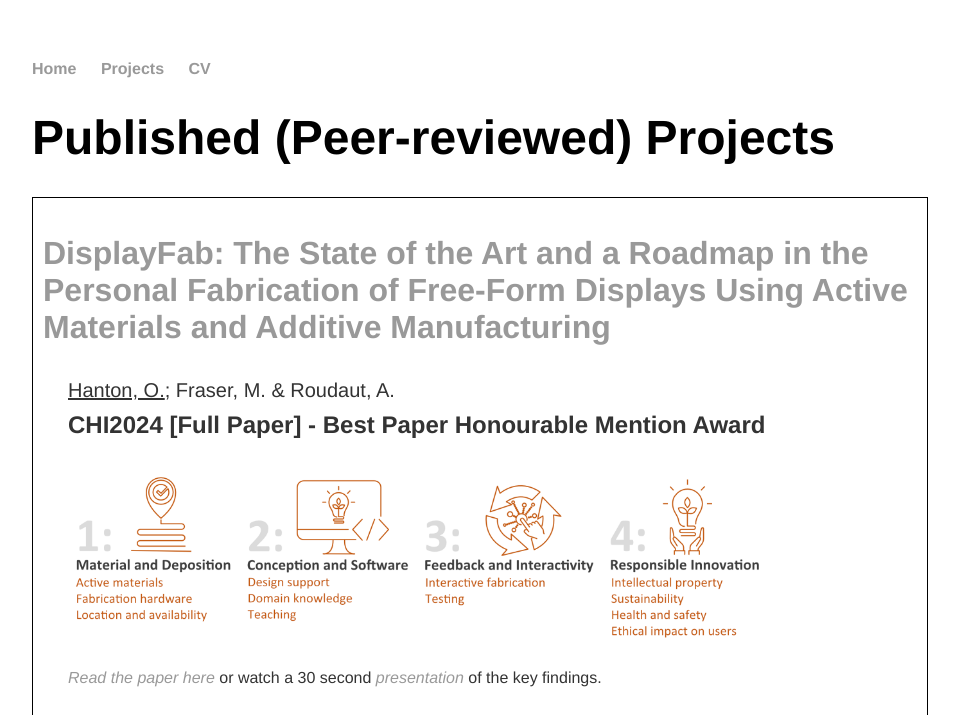
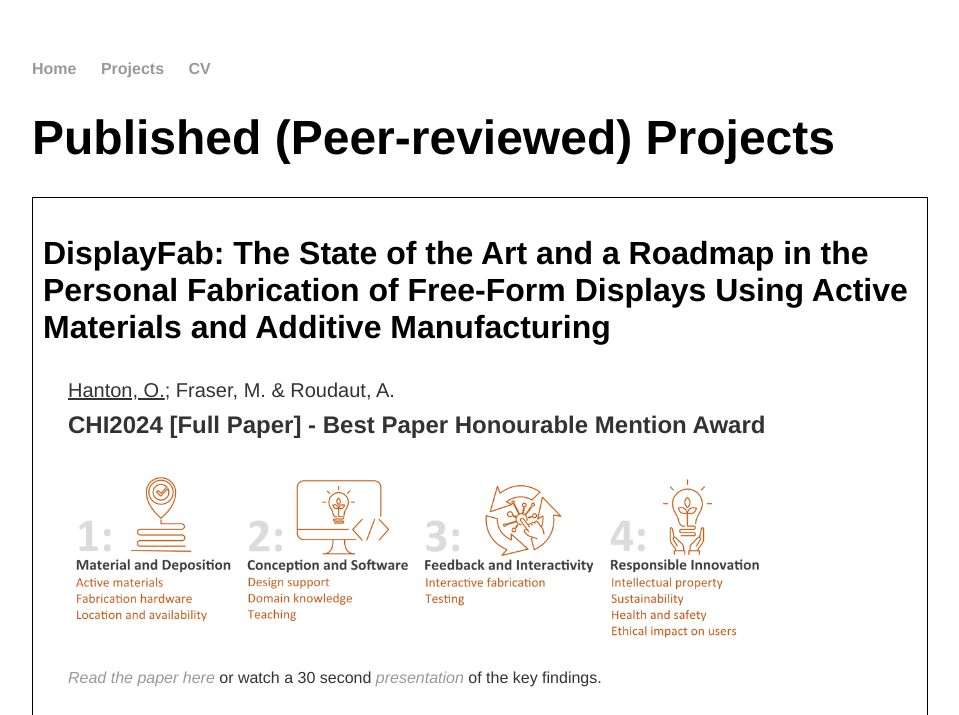
Before and after one commit to OllieHanton/olliehanton.github.io, a Jekyll site: the page built from projects.html, in a window 1280 px wide. Shown: the top 715 px of the page, without its empty margins (160-1119 px from the left). Built offline with Jekyll 4.4.1, drawn with Linux system fonts in a browser that asks for light colours; grey boxes are pictures that could not be loaded.

Commit message:
Update projects.html

```diff
--- a/projects.html
+++ b/projects.html
@@ -8,7 +8,7 @@ title: Projects
 
 
 <div style="border: 1px solid black; padding: 10px;">
-	<a href="/DisplayFab_2024.pdf"><h2> DisplayFab: The State of the Art and a Roadmap in the Personal Fabrication of Free-Form Displays Using Active Materials and Additive Manufacturing </h2>
+	<a style="color: #000;  text-decoration: none;" href="/DisplayFab_2024.pdf"><h2> DisplayFab: The State of the Art and a Roadmap in the Personal Fabrication of Free-Form Displays Using Active Materials and Additive Manufacturing </h2>
 	<p style="margin-left: 25px;"> <small><u>Hanton, O.</u>; Fraser, M. & Roudaut, A.</small><br>
 	<b>CHI2024 [Full Paper] - Best Paper Honourable Mention Award</b>
 	</p>
```
